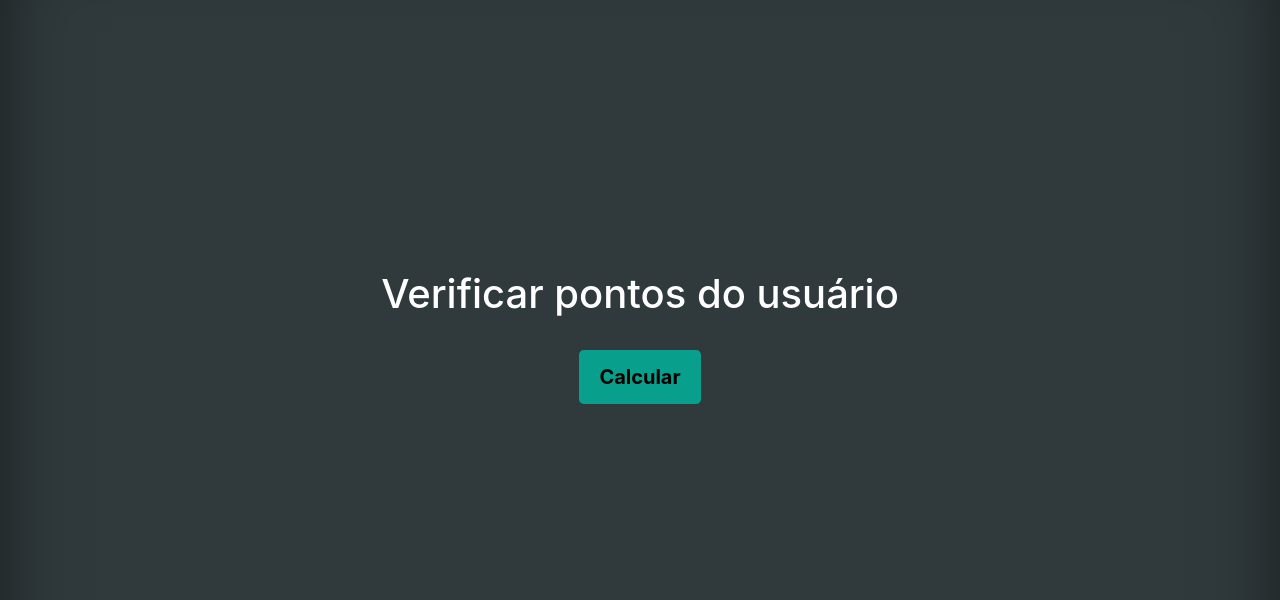
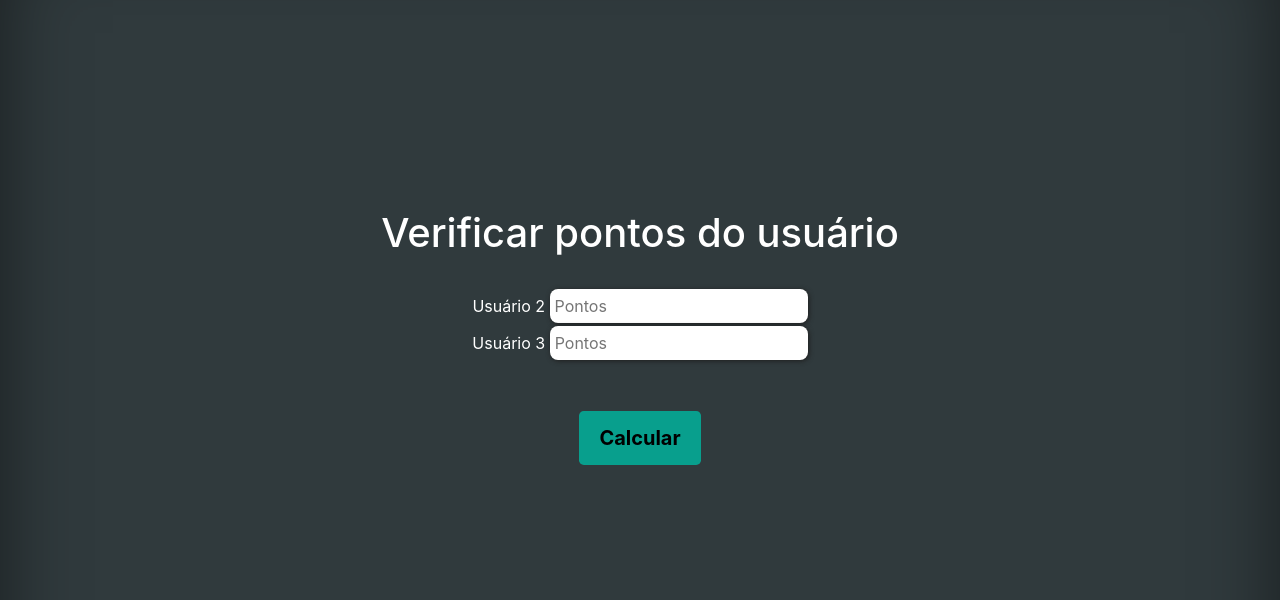
Before and after one commit to Gustavonsm/Teste-Anexus, a PHP site: page / in a window 1280 px wide. Shown: the part 62-662 px from the top of the page. Run offline with PHP 8.4, Linux system fonts and the light colour scheme.

Commit message:
Update index.php

```diff
--- a/anexus/index.php
+++ b/anexus/index.php
@@ -21,7 +21,7 @@
       }
 
       @media (min-width: 768px) {
-        .bd-placeholder-img-lg {
+]{
           font-size: 3.5rem;
         }
       }
@@ -40,46 +40,60 @@
 
   <main role="main" class="inner cover">
   	<form name="Cadastro" method="POST">
-    	<h1>Verificar pontos do usuário</h1>
-
+    	<h1>Verificar pontos do usuário</h1><br>
+    <td><label>Usuário 2</label></td>
+    <td><input type="number" name="user2pontos" placeholder="Pontos" class="txtbox"></td>  <br>
+    <td><label>Usuário 3</label></td>
+    <td><input type="number" name="user3pontos" placeholder="Pontos" class="txtbox"></td>  <br><br>
  		<br><input name="btncalcular" type="submit" value="Calcular" class="btn btn-lg btn-secondary"><br><br>
  		<?php
 
+      $usuario2= filter_input(INPUT_POST, 'user2pontos' , FILTER_SANITIZE_STRING);
+      $usuario3= filter_input(INPUT_POST, 'user3pontos' , FILTER_SANITIZE_STRING);
  			$botao= filter_input(INPUT_POST, 'btncalcular' , FILTER_SANITIZE_STRING);
 
  			if($botao == "Calcular")
  			{
-				 $valor1 = 0;
-			     $valor2 = null;
-			     $valor3 = null;
-			     $value = null;
-
-
-
-				if($valor3 == null)
+		    if($usuario2 && $usuario3)
         {
-					$valor3 = 100;
+          if($usuario3 > $usuario2)
+          {
+              $valoresquerdo = $usuario3;
           }
           else
           {
-					$value = $valor2;
+            $valoresquerdo = $usuario2;
           }
-				if($valor2 == null)
+          if($usuario3 < $usuario2)
           {
-					$valor2 = 200;
+            $valordireito = $usuario3;
           }
           else
           {
-					$value = $valor3	;
+            $valordireito = $usuario2 ;
           }
 
-				$total = $valor2 +$valor3;
+          $total = $usuario2 +$usuario3;
 
           echo '<center><table>
-        <tr><td>O Usuário um tem no total:</td><td> '.$total.'</td></tr>
-						<tr><td>Pontos do laddo esquerdo: </td><td> ' . $valor2 .  '</td></tr>
-            <tr> <td>Pontos do lado direito:</td> <td> ' . $valor3 .'</td></tr>
+          <tr><td><h5 style="color: black;">O Usuário um tem no total:</h5></td><td><h5 style="color: black;"> '.$total.'</h5></td></tr>
+          <tr> <td><h5 style="color: black;">Pontos do Usuário 2:</h5></td> <td> <h5 style="color: black;">' . $usuario2 .'</h5></td></tr>
+              <tr> <td><h5 style="color: black;">Pontos do Usuário 3:</h5> </td> <td><h5 style="color: black;"> ' . $usuario3 .'</h5></td></tr>
+              <tr><td></td><td></td></tr>
+              <tr><td></td><td></td></tr>
+              <tr><td><h5>Pontos do laddo esquerdo:</h5></td><td><h5> ' . $valoresquerdo .  '</h5></td></tr>
+              <tr><td><h5>Pontos do lado direito:</h5></td> <td> <h5>' . $valordireito .'</h5></td></tr>
+
               </table></center>';
+        }
+        else
+        {
+          echo '<h3 style="color: red;
+           text-shadow: 0 .2rem .2rem rgba(0, 0, 0, 10);">';
+          echo 'Preencha todos os campos!!';
+          echo '</h3>';
+        }
+
 			}
 		?>
 	</form>
```
Lines whose indentation alone changed are shown as unchanged.
